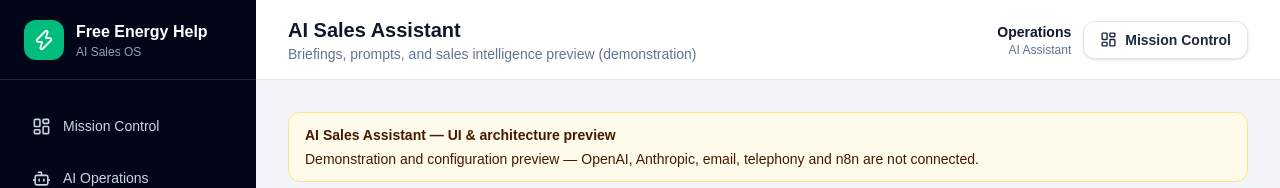
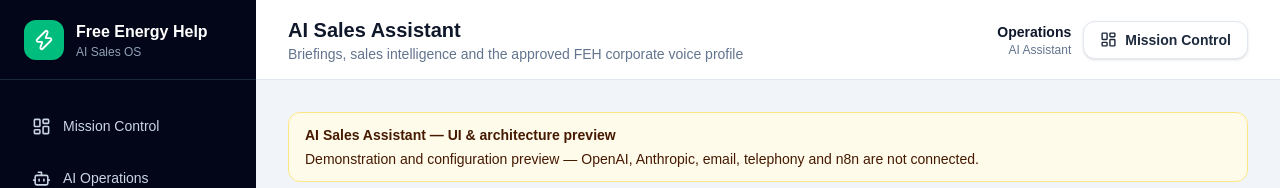
Before and after one commit to dalbirrahala-byte/free-energy-help-ai-os, a Next.js app in the folder frontend/: page /ai-assistant in a window 1280 px wide. Shown: the top 188 px of the page. Built offline with nearby package versions, Linux system fonts and the light colour scheme.

Commit message:
feat(ai): describe configured FEH assistant voice

```diff
--- a/frontend/src/app/ai-assistant/page.tsx
+++ b/frontend/src/app/ai-assistant/page.tsx
@@ -6,7 +6,7 @@ export default function AiAssistantPage() {
     <AppShell
       activeHref="/ai-assistant"
       title="AI Sales Assistant"
-      subtitle="Briefings, prompts, and sales intelligence preview (demonstration)"
+      subtitle="Briefings, sales intelligence and the approved FEH corporate voice profile"
       headerContext="AI Assistant"
     >
       <AiSalesAssistantDashboard />
```
